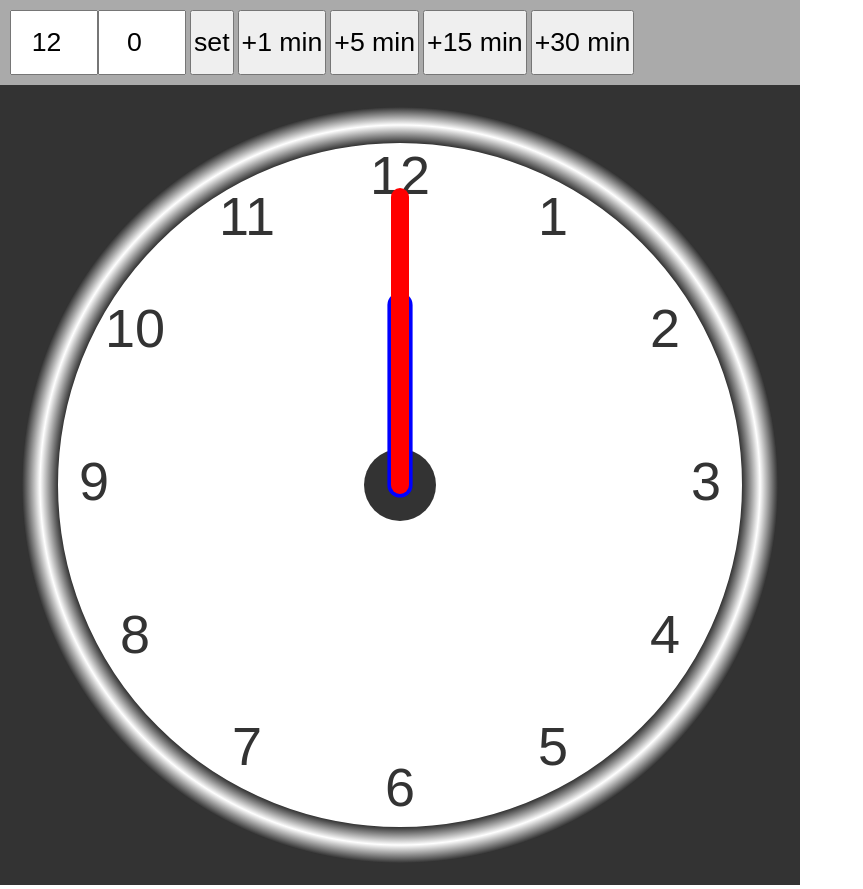
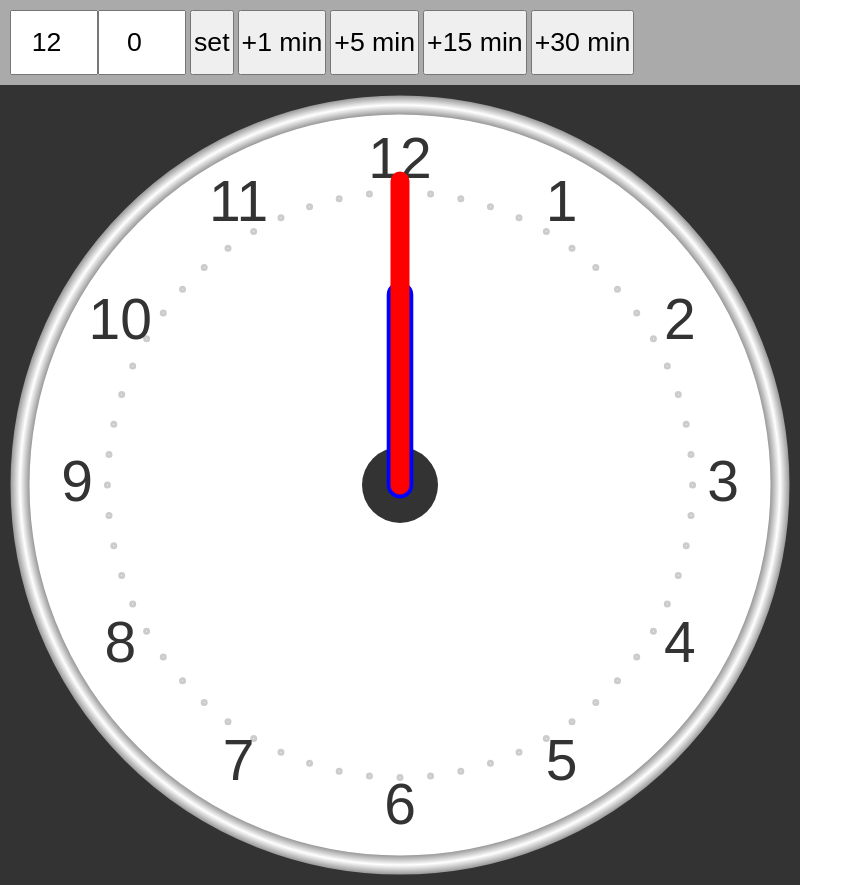
Before and after one commit to compumaster/analog-clock, a plain HTML site: page index.html in a window 1280 px wide. Shown: the whole page, without its empty margins (0-863 px from the left). Drawn offline with Linux system fonts and the light colour scheme.

Commit message:
Update index.html

```diff
--- a/index.html
+++ b/index.html
@@ -38,7 +38,7 @@ var canvas = document.getElementById("canvas");
 var ctx = canvas.getContext("2d");
 var radius = canvas.height / 2;
 ctx.translate(radius, radius);
-radius = radius * 0.90
+radius = radius * 0.95;
 drawClock();
 
 function drawClock(minuteAdd) {
@@ -77,12 +77,27 @@ function drawFace(ctx, radius) {
   grad.addColorStop(0.5, 'white');
   grad.addColorStop(1, '#333');
   ctx.strokeStyle = grad;
-  ctx.lineWidth = radius*0.1;
+  ctx.lineWidth = radius*0.05;
   ctx.stroke();
   ctx.beginPath();
   ctx.arc(0, 0, radius*0.1, 0, 2*Math.PI);
   ctx.fillStyle = '#333';
   ctx.fill();
+  for(num = 0; num < 60; num++){
+    ctx.beginPath();
+    ang = num * Math.PI / 30;
+    ctx.rotate(ang);
+    ctx.translate(0, -radius*0.77);
+    ctx.rotate(-ang);
+
+    ctx.arc(0, 0, 2, 0, 2 * Math.PI, false);
+    ctx.lineWidth = 3;
+    ctx.strokeStyle = '#ccc';
+    ctx.stroke();
+    ctx.rotate(ang);
+    ctx.translate(0, radius*0.77);
+    ctx.rotate(-ang);
+  }
 }
 
 function drawNumbers(ctx, radius) {
```
